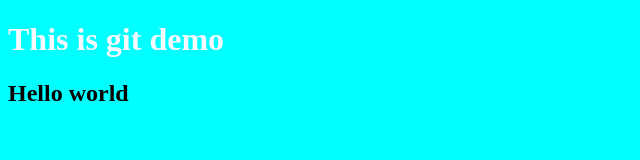
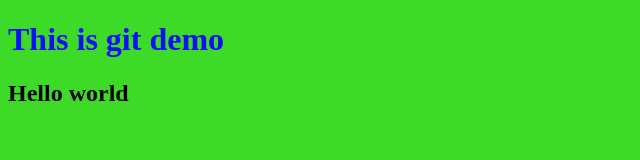
Before and after one commit to tawhidimdad/shered_project, a plain HTML site: page index.html in a window 1280 px wide. Shown: the whole page, without its empty margins (0-640 px from the left). Drawn offline with Linux system fonts and the light colour scheme.

Commit message:
change style file color

```diff
--- a/style.css
+++ b/style.css
@@ -1,6 +1,6 @@
 body{
-    background-color: aqua;
+    background-color: rgb(61, 218, 40);
 }
 h1{
-    color: ghostwhite;
+    color: rgb(14, 14, 247);
 }
```
